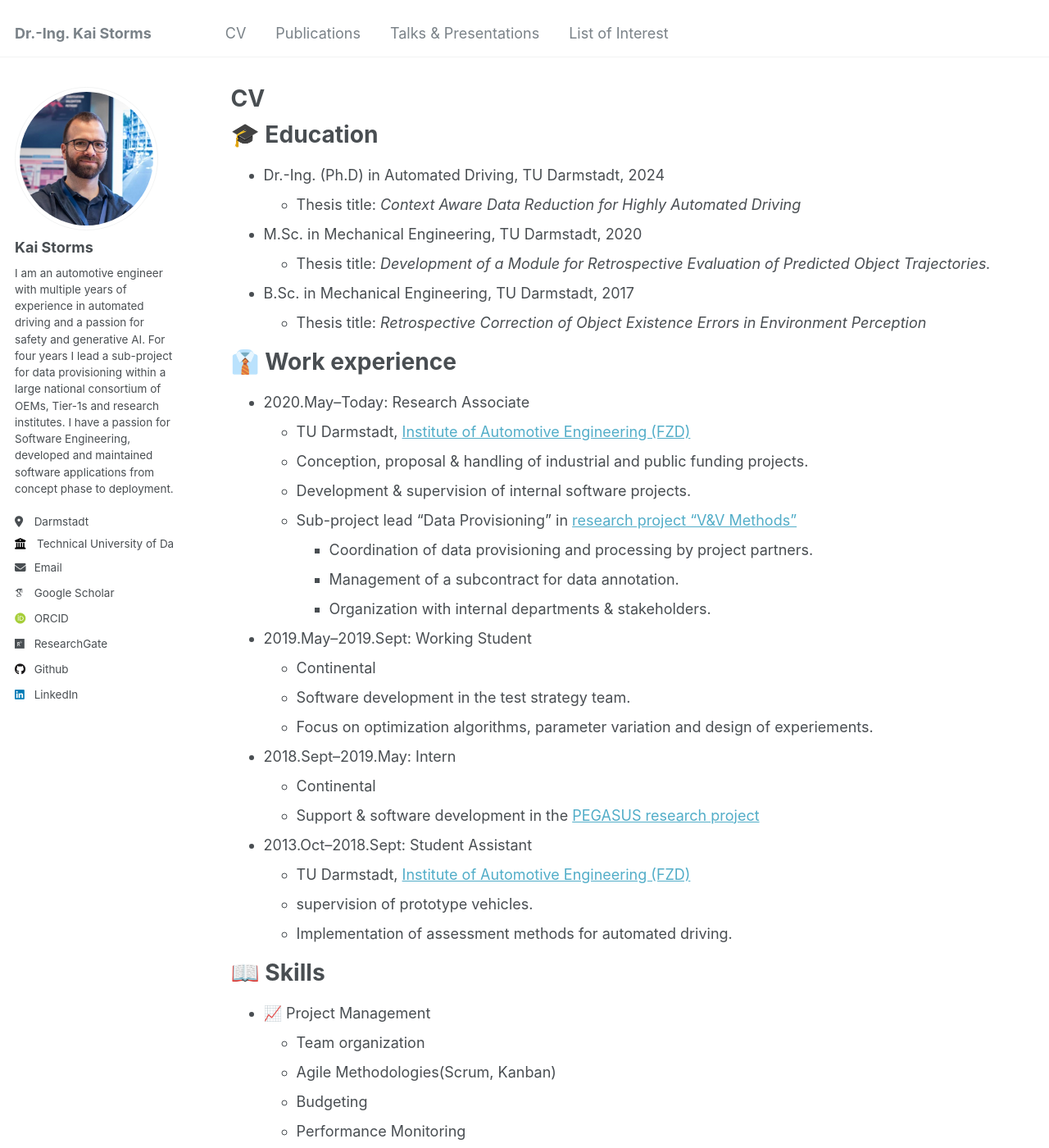
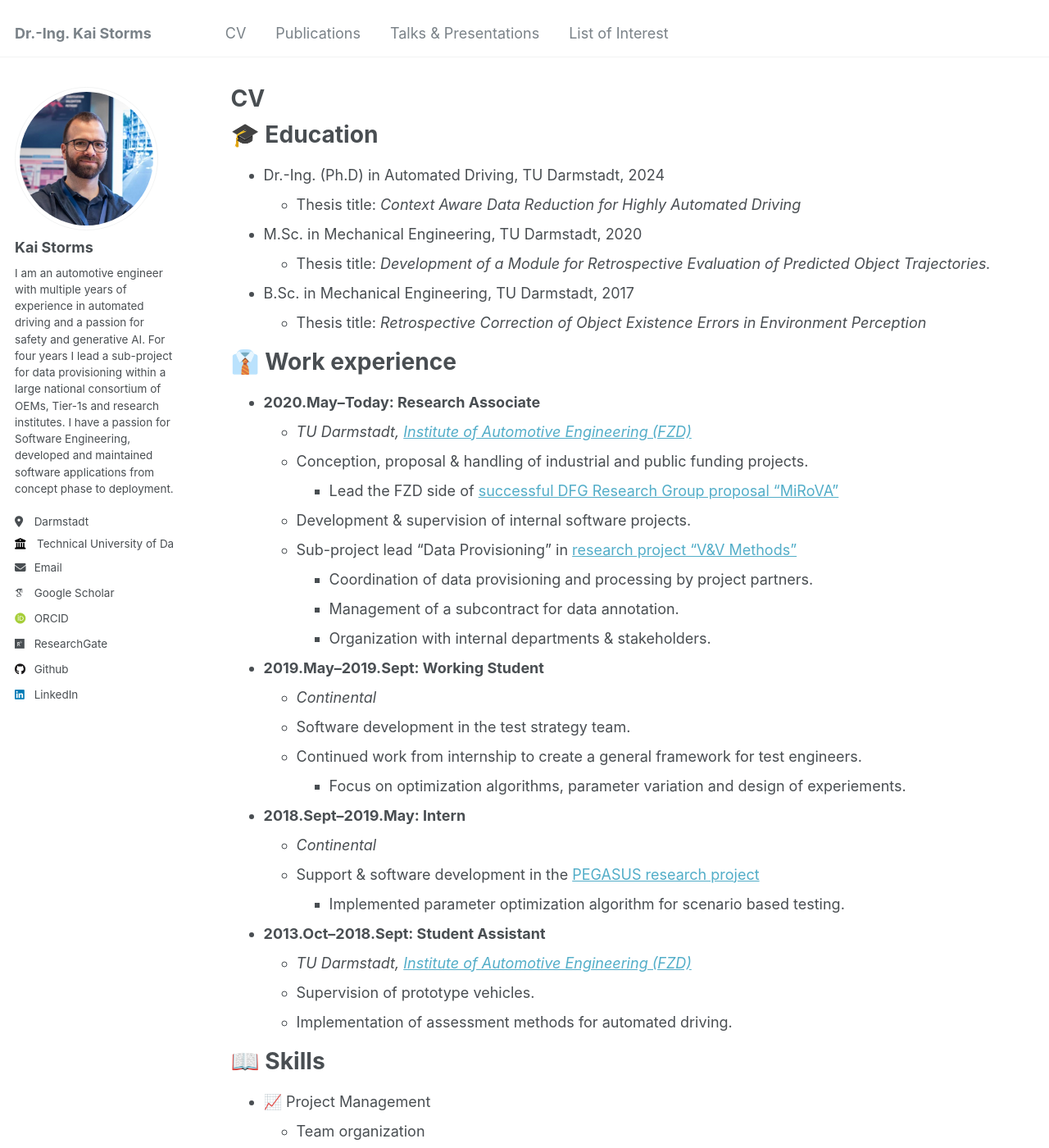
Before and after one commit to kai-storms/kai-storms.github.io, a Jekyll site: the page built from _pages/cv.md, in a window 1280 px wide and 1400 px high. Shown: the whole window at 82% size. Built offline with Jekyll 4.4.1, drawn with Linux system fonts in a browser that asks for light colours; some web fonts are replaced.

Commit message:
Update cv.md

```diff
--- a/_pages/cv.md
+++ b/_pages/cv.md
@@ -20,27 +20,30 @@ redirect_from:
 
 👔 Work experience
 ======
-* 2020.May–Today: Research Associate
-  * TU Darmstadt, [Institute of Automotive Engineering (FZD)](https://www.fzd.tu-darmstadt.de)
+* **2020.May–Today: Research Associate**
+  * *TU Darmstadt, [Institute of Automotive Engineering (FZD)](https://www.fzd.tu-darmstadt.de)*
   * Conception, proposal & handling of industrial and public funding projects.
+    * Lead the FZD side of [successful DFG Research Group proposal "MiRoVA"](https://www.dfg.de/de/service/presse/pressemitteilungen/2024/pressemitteilung-nr-41)
   * Development & supervision of internal software projects.
   * Sub-project lead "Data Provisioning" in [research project "V&V Methods"](https://www.vvm-projekt.de/en/)
     * Coordination of data provisioning and processing by project partners.
     * Management of a subcontract for data annotation.
     * Organization with internal departments & stakeholders.
 
-* 2019.May–2019.Sept: Working Student
-  * Continental
+* **2019.May–2019.Sept: Working Student**
+  * *Continental*
   * Software development in the test strategy team.
-  * Focus on optimization algorithms, parameter variation and design of experiements.
+  * Continued work from internship to create a general framework for test engineers.
+    * Focus on optimization algorithms, parameter variation and design of experiements.
 
-* 2018.Sept–2019.May: Intern
-  * Continental
+* **2018.Sept–2019.May: Intern**
+  * *Continental*
   * Support & software development in the [PEGASUS research project](https://www.pegasusprojekt.de/en/)
+    * Implemented parameter optimization algorithm for scenario based testing.
 
-* 2013.Oct–2018.Sept: Student Assistant
-  * TU Darmstadt, [Institute of Automotive Engineering (FZD)](https://www.fzd.tu-darmstadt.de)
-  * supervision of prototype vehicles.
+* **2013.Oct–2018.Sept: Student Assistant**
+  * *TU Darmstadt, [Institute of Automotive Engineering (FZD)](https://www.fzd.tu-darmstadt.de)*
+  * Supervision of prototype vehicles.
   * Implementation of assessment methods for automated driving.
 
 📖 Skills
@@ -64,7 +67,6 @@ redirect_from:
 * 🤖 AI Engineering
   * PyTorch
   * Generative AI
-  *
   * Training and Evaluation
   * AI Ethics and Explainability
 
```
